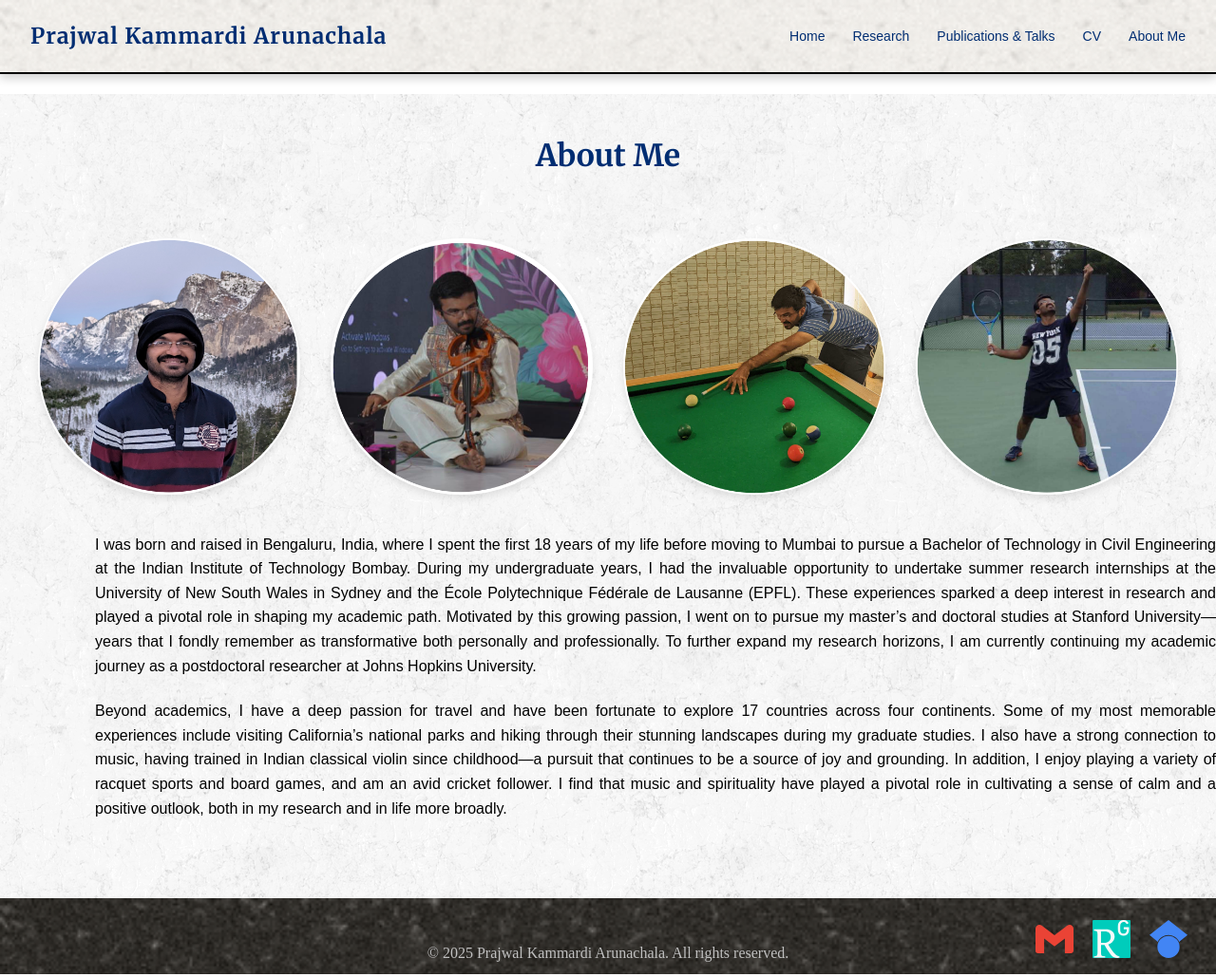
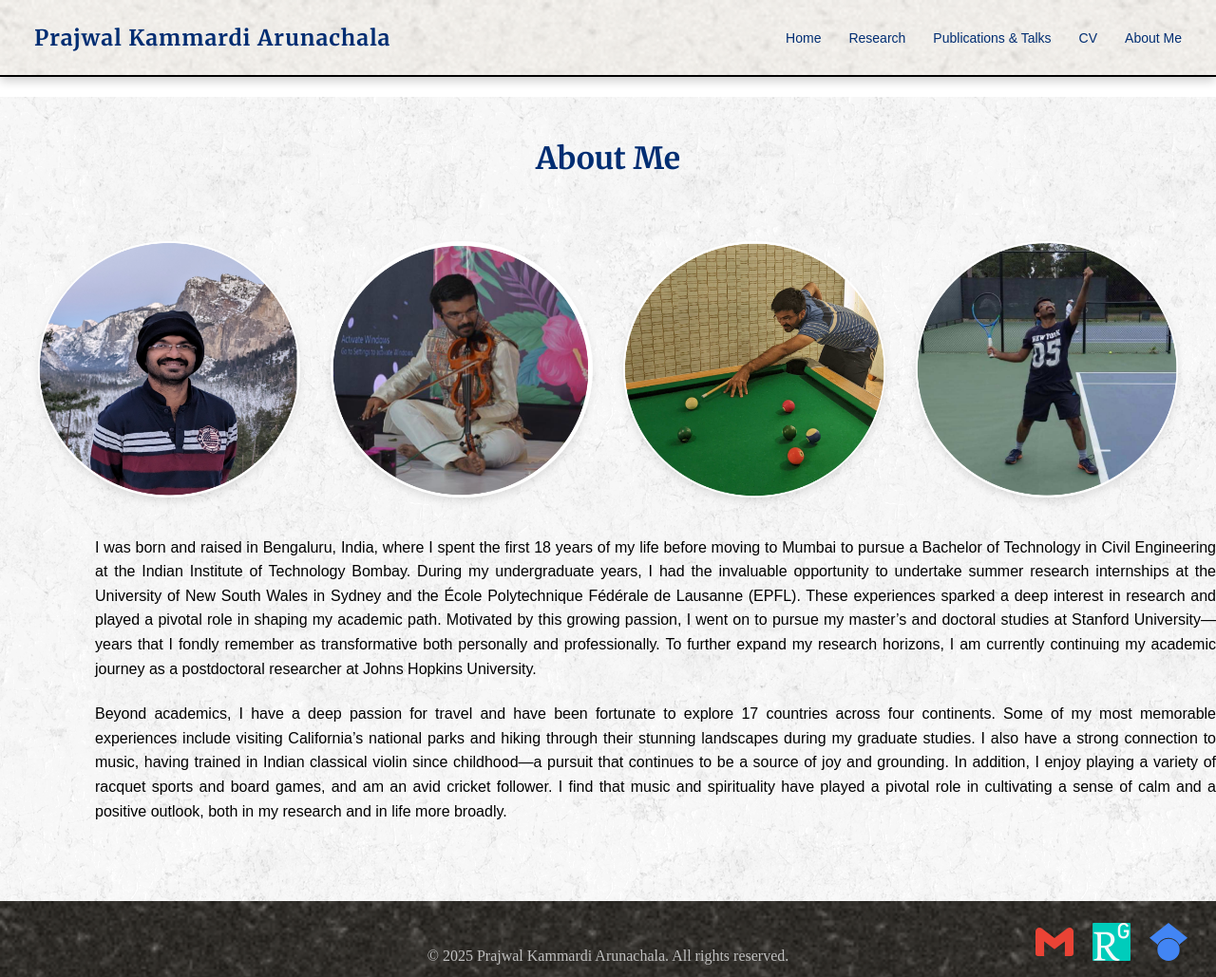
Before and after one commit to prajwalka/prajwalka.github.io, a Jekyll site: the page built from about.md, in a window 1280 px wide and 1029 px high. Shown: the whole window at 95% size. Built offline with Jekyll 4.4.1, drawn with Linux system fonts in a browser that asks for light colours; some web fonts are replaced.

Commit message:
making it scalable

```diff
--- a/assets/style.css
+++ b/assets/style.css
@@ -42,7 +42,7 @@
   display: flex;
   align-items: center;
   justify-content: space-between;
-  padding: clamp(12px, 2vw, 24px) clamp(16px, 3vw, 32px);
+  padding: clamp(14px, 2vw, 28px) clamp(20px, 3vw, 36px);
 }
 
 /* Site Title */
@@ -388,7 +388,7 @@
   text-align: justify;
   line-height: 1.6;
   color: #000000;
-  max-width: 1300px;
+  max-width: clamp(560px, 100vw, 1600px);
 }
 
 .publication-list {
@@ -439,7 +439,7 @@
   text-align: justify;
   line-height: 1.6;
   color: #000000;
-  max-width: 1200px;
+  max-width: clamp(560px, 100vw, 1600px);
   font-size: clamp(16px, 1.2vw, 20px);
   margin: 0 0 clamp(14px, 2vw, 22px);
 }
```
